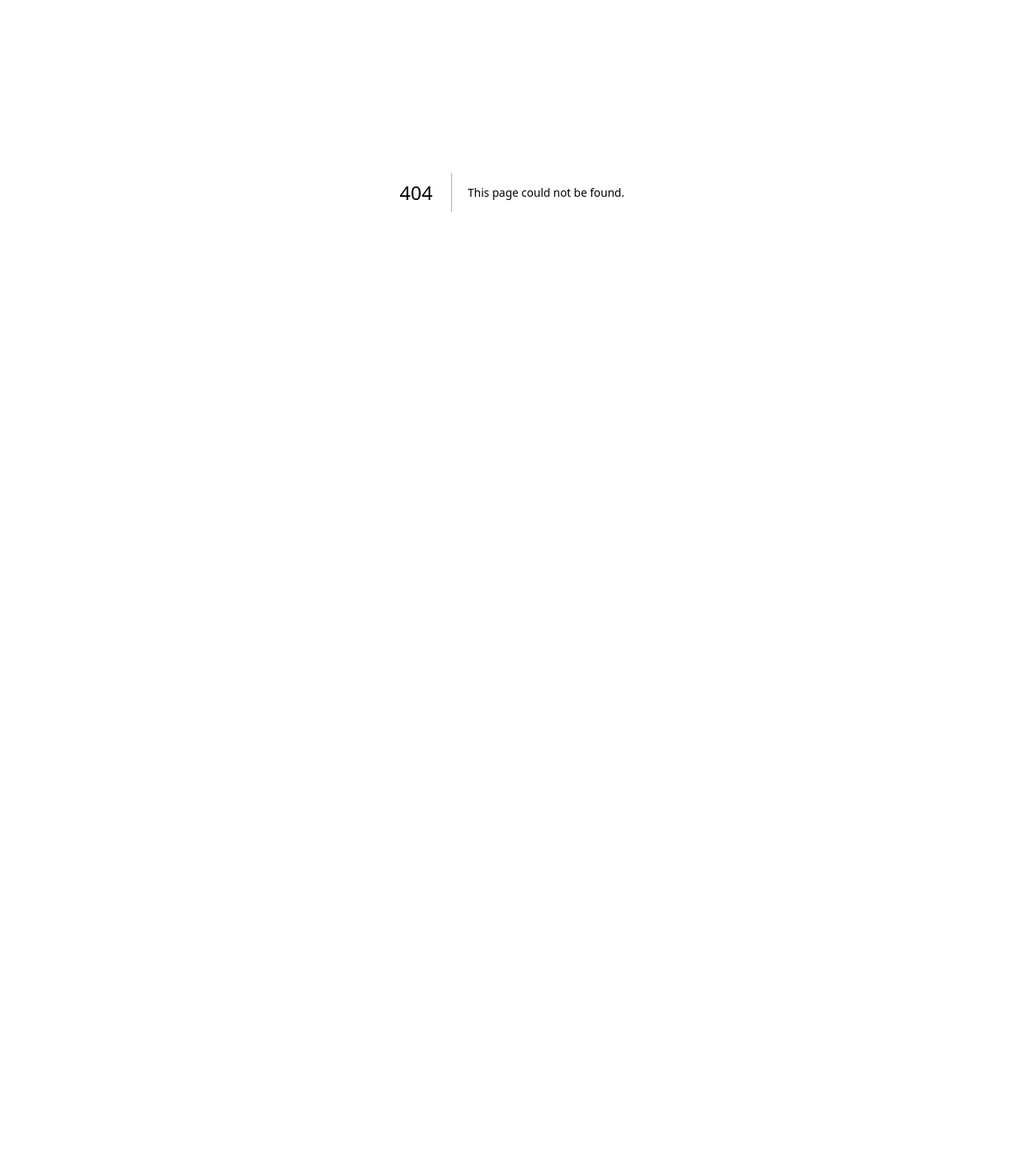
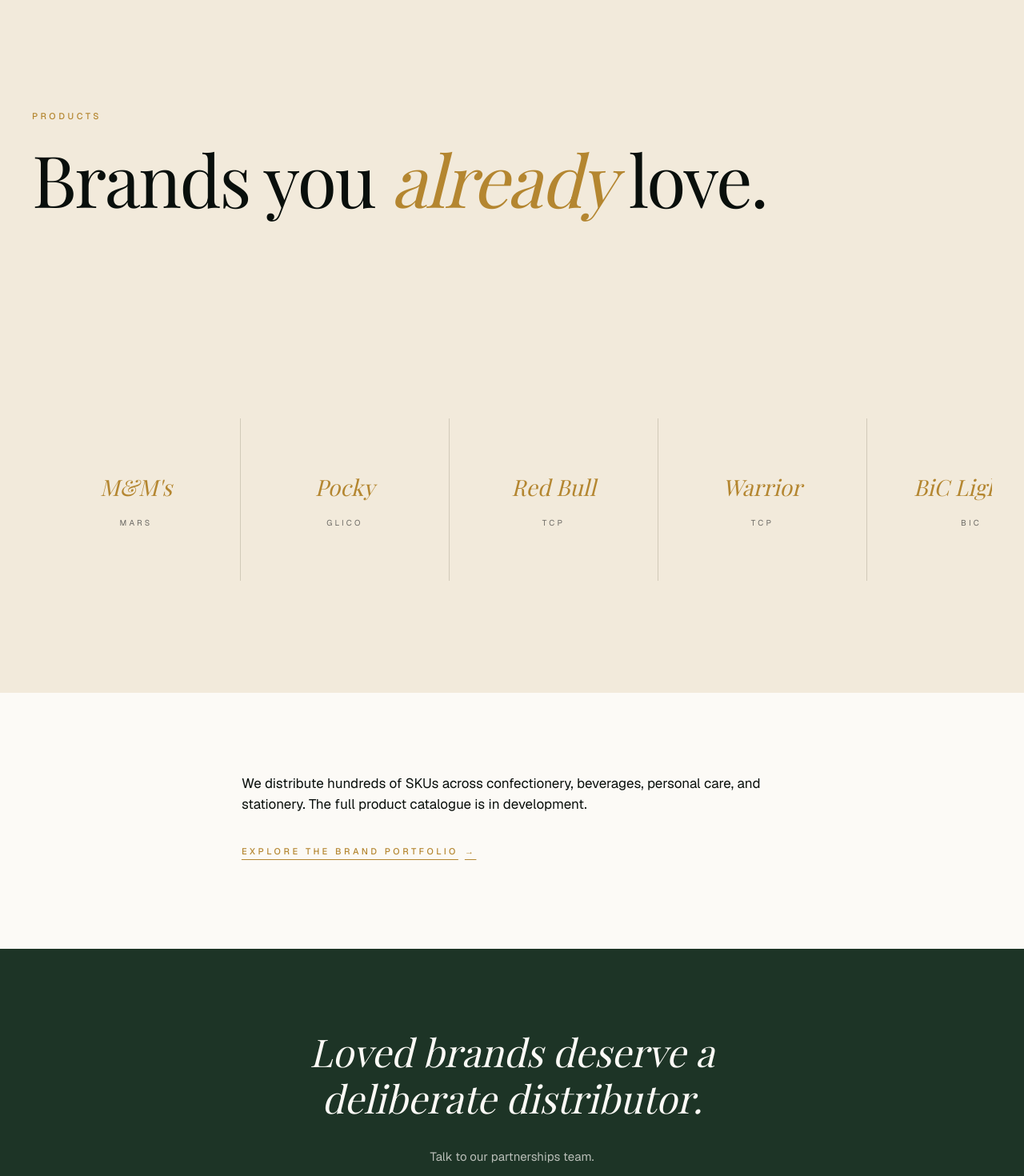
Before and after one commit to tutur3u/richfield, a Next.js app: page /products in a window 1280 px wide. Before the commit this address had no page. Shown: the part 160-1630 px from the top of the page at 80% size. Before the commit the page ends 800 px from the top, so only its background shows below. Built offline with nearby package versions, Linux system fonts and the light colour scheme.

Commit message:
feat(page): /products (intentionally light)

```diff
--- /dev/null
+++ b/app/(site)/products/page.tsx
@@ -0,0 +1,56 @@
+import type { Metadata } from "next";
+import { PageHeader } from "@/app/_components/primitives/page-header";
+import { SoftCta } from "@/app/_components/primitives/soft-cta";
+import { SoftCtaCloser } from "@/app/_components/sections/soft-cta-closer";
+import { featuredProducts, productsEditorial } from "@/content/en/products";
+
+export const dynamic = "force-static";
+
+export const metadata: Metadata = {
+  title: "Products",
+  description:
+    "Brands you already love. Hundreds of SKUs across confectionery, beverages, personal care, and stationery.",
+  alternates: { canonical: "/products" },
+};
+
+export default function ProductsPage() {
+  return (
+    <>
+      <PageHeader
+        eyebrow="Products"
+        heading="Brands you *already* love."
+      />
+
+      <section className="bg-cream px-6 py-[clamp(96px,11vw,140px)] sm:px-10">
+        <div className="mx-auto max-w-[1300px]">
+          <ul className="flex gap-px overflow-x-auto bg-line">
+            {featuredProducts.map((p) => (
+              <li
+                key={p.name}
+                className="flex min-w-[260px] flex-col items-center justify-center gap-4 bg-cream px-10 py-16"
+              >
+                <span className="font-display text-[28px] italic text-gold">
+                  {p.name}
+                </span>
+                <span className="text-[10px] uppercase tracking-[0.32em] text-muted">
+                  {p.brand}
+                </span>
+              </li>
+            ))}
+          </ul>
+        </div>
+      </section>
+
+      <section className="bg-paper px-6 py-[clamp(72px,8vw,100px)] sm:px-10">
+        <div className="mx-auto flex max-w-[60ch] flex-col gap-6">
+          <p className="text-[17px] leading-[1.55] text-ink">
+            {productsEditorial}
+          </p>
+          <SoftCta href="/brands">Explore the brand portfolio</SoftCta>
+        </div>
+      </section>
+
+      <SoftCtaCloser />
+    </>
+  );
+}
```
